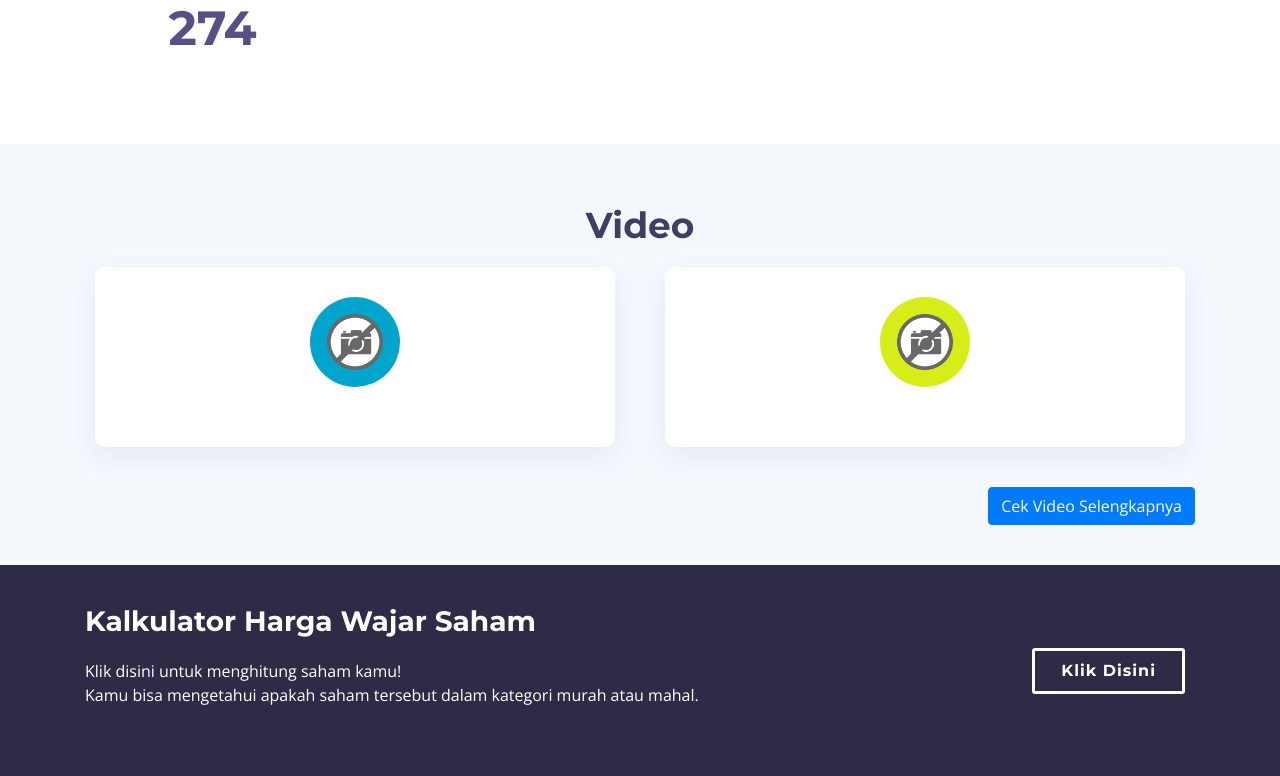
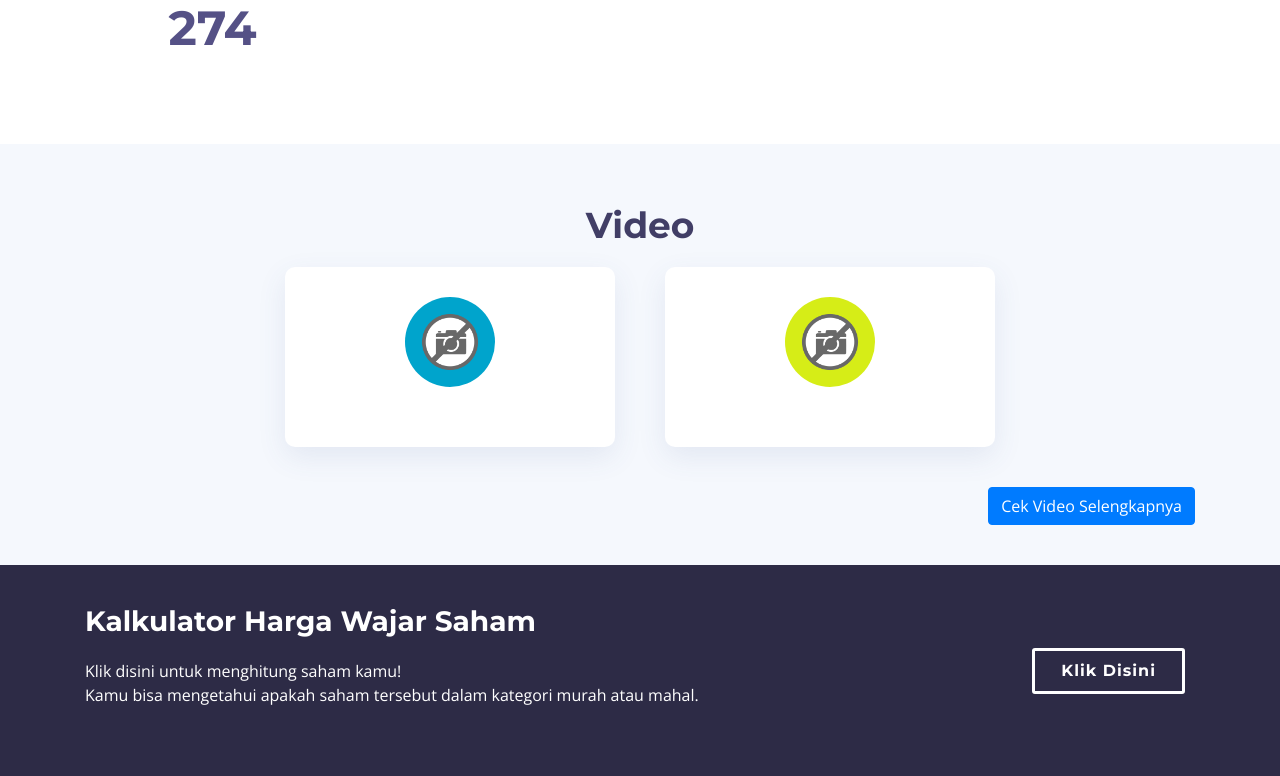
Before and after one commit to irsanmansyur/sahampreneur, a CodeIgniter app: page /database/ in a window 1280 px wide. Shown: the part 2470-3246 px from the top of the page. Run offline with CodeIgniter, Linux system fonts and the light colour scheme; data comes from the database, SQL or seed files in the repository; data that the repository does not hold is empty; some libraries are stand-ins or nearby versions; some web fonts are replaced.

Commit message:
revisi new

```diff
--- a/themes/public/rapid/components/section/video-saham.php
+++ b/themes/public/rapid/components/section/video-saham.php
@@ -8,14 +8,11 @@
         <h3>Video</h3>
         <!-- <p>Beberapa kategori video menarik yang bisa anda dapatkan ketika menjadi anggota premiun di situs kami..!</p> -->
       </header>
-      <div class="row">
+      <div class="row justify-content-center">
         <?php
         $background_colors = array('#00A4CCFF', '#F95700FF', '#ADEFD1FF', '#00203FFF', '#D6ED17FF', "#ED2B33FF", "#97BC62FF", "#2C5F2D", "#00539CFF");
-        if (count($kategories) == 4 || count($kategories) > 4) $count = 4;
-        else if (count($kategories) == 2 || count($kategories) == 4) $count = 6;
-        else $count = 12;
         foreach ($kategories as $kategori) : ?>
-          <div class="col-md-6 col-lg-<?= $count; ?> wow bounceInUp" data-wow-duration="1.4s">
+          <div class="col-md-6 col-lg-4  wow bounceInUp" data-wow-duration="1.4s">
             <div class="box">
               <img src="<?= $kategori->takeImage(); ?>" style="margin: 0 auto 15px auto;padding: 12px;display: inline-block;text-align: center;border-radius: 50%;width: 90px;height: 90px;background-color:<?= $background_colors[array_rand($background_colors)]; ?>">
               <h4 class="title"><a href=""><?= $kategori->name; ?></a></h4>
```
